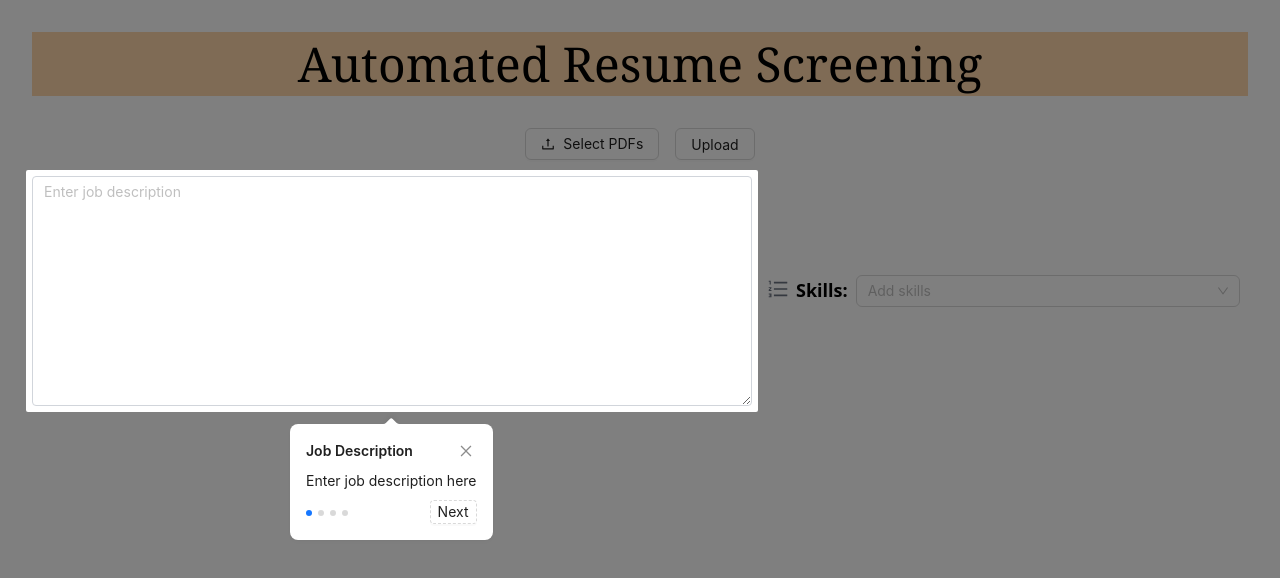
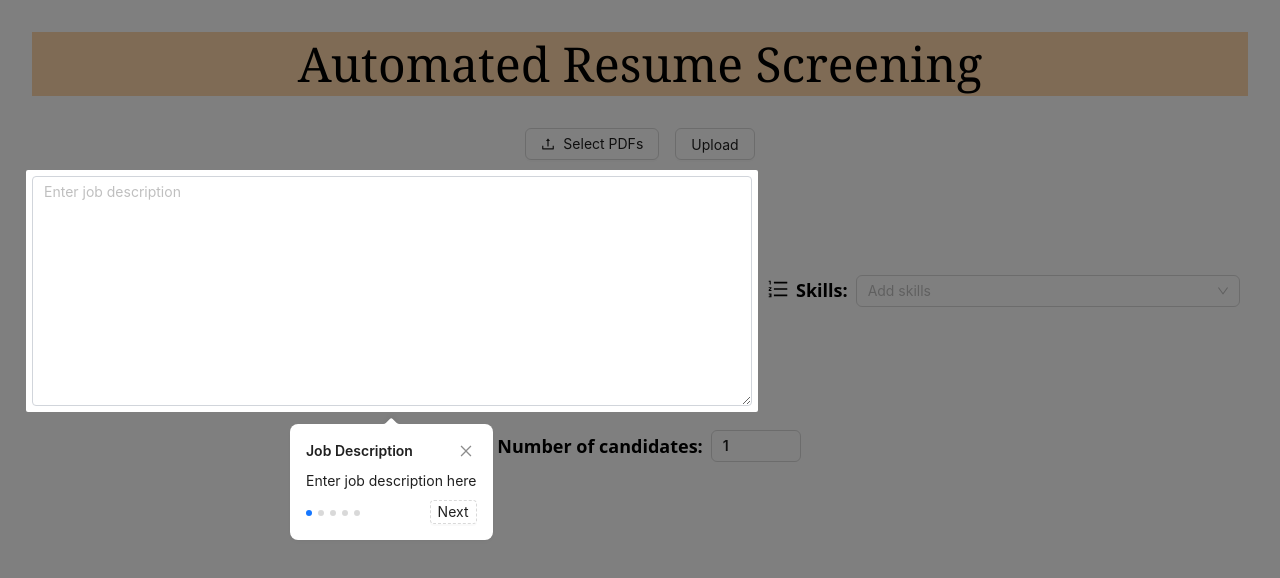
Before and after one commit to parththakkar1818/Automated-Resume-Screening, a React (Create React App) app in the folder frontend/: page / in a window 1280 px wide. Shown: the top 578 px of the page. Built offline with nearby package versions, Linux system fonts and the light colour scheme.

Commit message:
Update Home.jsx with number of cand.

```diff
--- a/frontend/src/components/Home.jsx
+++ b/frontend/src/components/Home.jsx
@@ -11,6 +11,7 @@ import {
   Progress,
   Tooltip,
   Input,
+  InputNumber,
   Tour
 } from "antd";
 import {
@@ -19,6 +20,7 @@ import {
   DownloadOutlined,
   MailTwoTone,
   OrderedListOutlined,
+  NumberOutlined,
 } from "@ant-design/icons";
 const { TextArea } = Input;
 const { Option } = Select;
@@ -42,6 +44,7 @@ const Home = () => {
   const ref2 = useRef(null);
   const ref3 = useRef(null);
   const ref4 = useRef(null);
+  const ref5 = useRef(null);
 
   const steps = [
     {
@@ -57,15 +60,21 @@ const Home = () => {
       nextButtonProps: {type:"dashed" ,children:"Next"}
     },
     {
+      title: "Number of Candidates",
+      description: "Enter number of candidates here",
+      target: () => ref3.current,
+      nextButtonProps: {type:"dashed" ,children:"Next"}
+    },
+    {
       title: "Select PDFs",
       description: "Click here to select PDF files",
-      target: () => ref3.current,
+      target: () => ref4.current,
       nextButtonProps: {type:"dashed" ,children:"Next"}
     },
     {
       title: "Upload",
       description: "Upload selected files",
-      target: () => ref4.current,
+      target: () => ref5.current,
       nextButtonProps: {type:"dashed" ,children:"Finish"}
     },
   ];
@@ -199,8 +208,6 @@ const Home = () => {
 
   }
   const renderSkills = (matchedSkills, unmatchedSkills) => {
-    // console.log("from here matched: ", matchedSkills);
-    // console.log("from here unmatched : ", matchedSkills);
 
     return (
       <div>
@@ -267,9 +274,9 @@ const Home = () => {
           customRequest={() => {}}
           beforeUpload={() => false}
         >
-          <Button icon={<UploadOutlined />} ref={ref3}>Select PDFs</Button>
+          <Button icon={<UploadOutlined />} ref={ref4}>Select PDFs</Button>
         </Upload>
-        <Button ref={ref4} onClick={uploadPDFs} className="ml-4" loading={loading} >
+        <Button ref={ref5} onClick={uploadPDFs} className="ml-4" loading={loading} >
           Upload
         </Button>
       </div>
@@ -290,7 +297,7 @@ const Home = () => {
 
         <div ref={ref2} className="w-2/5">
 
-          <OrderedListOutlined className="text-xl text-gray-500 mr-2" />
+          <OrderedListOutlined className="text-xl mr-2" />
           <span className="text-lg font-semibold mr-2" >Skills:</span>
           <Select
 
@@ -301,12 +308,13 @@ const Home = () => {
             onChange={handleSkillChange}
             className="flex-grow"
           >
-            {/* Add options dynamically from skills state */}
-            {/* <Option key="Skill1">Skill1</Option>
-            <Option key="Skill2">Skill2</Option>
-            <Option key="Skill3">Skill3</Option> */}
           </Select>
         </div>
+      </div>
+      <div ref={ref3} className="flex mt-6 text-lg font-semibold mr-2 items-center justify-center mx-auto">
+        <NumberOutlined className="mr-2" />
+        <span className="mr-2">Number of candidates: </span>
+        <InputNumber min={1} defaultValue={1}/>
       </div>
       {loading && (
         <div className="mt-8 text-center">
```
